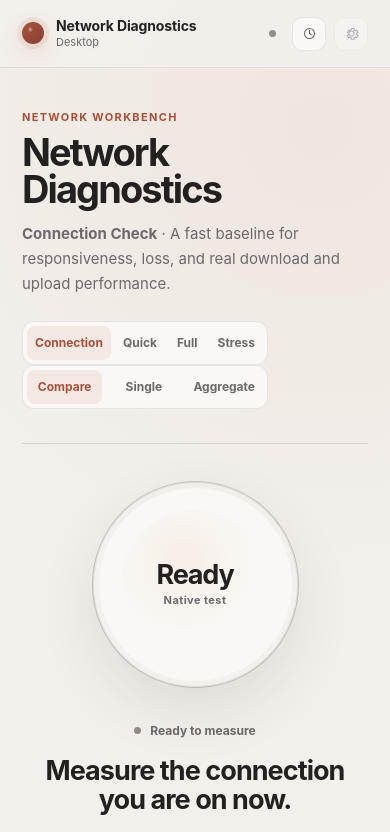
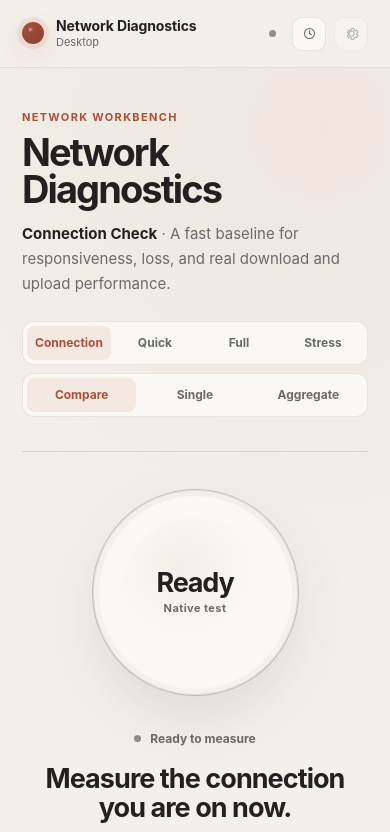
Before and after one commit to JohnnyZLi/Network-Diagnostics-Suite, a React (Vite) app in the folder tools/NetworkDiagnostics.Desktop/frontend/: page / in a window 390 px wide. Shown: the top 832 px of the page. Built offline with nearby package versions, Linux system fonts and the light colour scheme.

Commit message:
Polish unified workbench shell

```diff
--- a/tools/NetworkDiagnostics.Desktop/frontend/src/workbench.css
+++ b/tools/NetworkDiagnostics.Desktop/frontend/src/workbench.css
@@ -1,3 +1,53 @@
+.product-actions,
+.diagnostic-controls {
+  display: flex;
+  align-items: center;
+  gap: 9px;
+}
+
+.diagnostic-controls {
+  display: grid;
+  gap: 8px;
+  justify-items: end;
+}
+
+.workbench-intro > div:first-child {
+  max-width: 700px;
+}
+
+.workbench-intro p strong {
+  color: var(--text);
+  font-weight: 650;
+}
+
+.progress-orb.monitoring {
+  background:
+    radial-gradient(circle at 50% 50%, var(--surface) 0 66%, transparent 67%),
+    conic-gradient(var(--good) var(--progress), rgba(255, 255, 255, 0.065) var(--progress) 360deg);
+}
+
+.progress-orb.monitoring.monitor-fair,
+.progress-orb.monitoring.monitor-degraded {
+  background:
+    radial-gradient(circle at 50% 50%, var(--surface) 0 66%, transparent 67%),
+    conic-gradient(var(--accent) var(--progress), rgba(255, 255, 255, 0.065) var(--progress) 360deg);
+}
+
+.progress-orb.monitoring.monitor-poor {
+  background:
+    radial-gradient(circle at 50% 50%, var(--surface) 0 66%, transparent 67%),
+    conic-gradient(var(--danger) var(--progress), rgba(255, 255, 255, 0.065) var(--progress) 360deg);
+}
+
+.run-status-line > span.monitor-live {
+  background: var(--good);
+  box-shadow: 0 0 0 4px color-mix(in srgb, var(--good) 9%, transparent);
+}
+
+.workbench-evidence-row {
+  padding-top: 28px;
+}
+
 .workbench-section {
   margin-top: 28px;
   padding: 28px;
@@ -297,6 +347,13 @@
   }
 }
 
+@media (max-width: 860px) {
+  .diagnostic-controls {
+    width: 100%;
+    justify-items: stretch;
+  }
+}
+
 @media (max-width: 640px) {
   .workbench-section-header {
     flex-direction: column;
```
